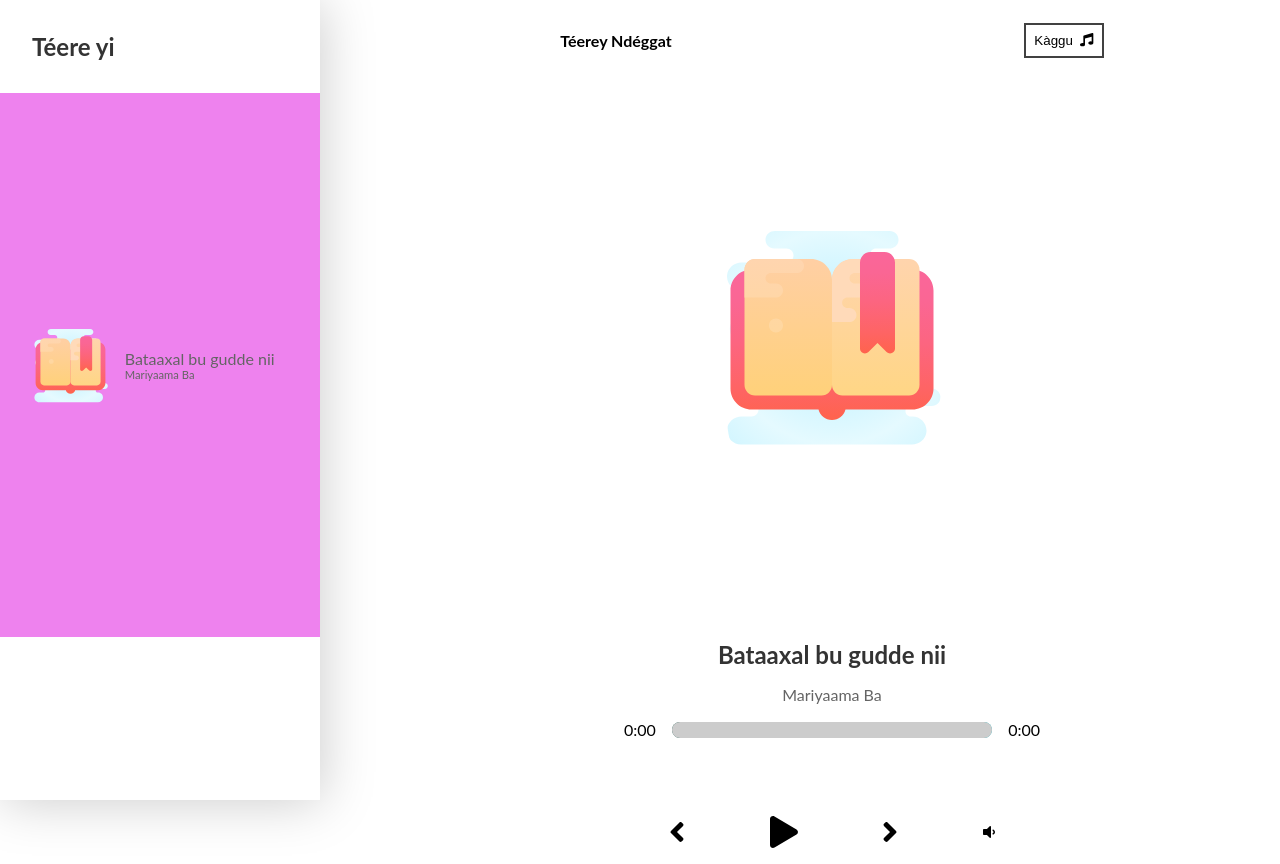
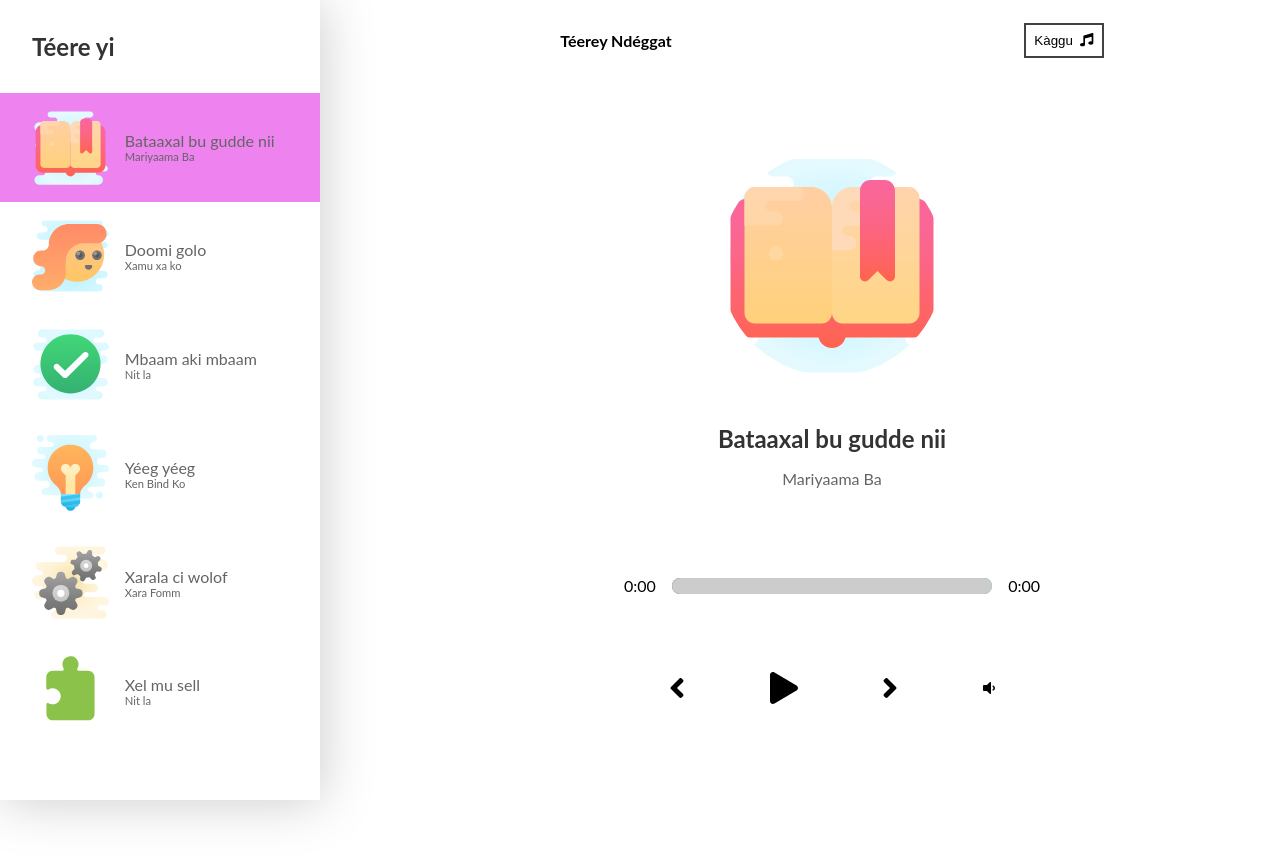
Before and after one commit to 0SansNom/teere, a React (Create React App) app: page / in a window 1280 px wide. Both pictures are taken after a click on the button "Kàggu". After the commit the page ends 800 px from the top, so only its background shows below. Built offline with nearby package versions, Linux system fonts and the light colour scheme.

Commit message:
delete images witdth and height

```diff
--- a/src/components/LibrarySong.jsx
+++ b/src/components/LibrarySong.jsx
@@ -32,7 +32,7 @@ const LibrarySong = ({
       onClick={songSelectHandler}
       className={`library-song ${song.active ? "selected" : ""}`}
     >
-      <img alt={song.name} src={song.cover} width="512" height="512" />
+      <img alt={song.name} src={song.cover} />
       <div className="song-description">
         <h3>{song.name}</h3>
         <h4>{song.artist}</h4>
--- a/src/components/Song.jsx
+++ b/src/components/Song.jsx
@@ -3,7 +3,7 @@ import React from "react";
 const Song = ({ currentSong }) => {
   return (
     <div className="song-container">
-      <img alt={currentSong.name} src={currentSong.cover} width="512" height="512" />
+      <img alt={currentSong.name} src={currentSong.cover}  />
       <h2>{currentSong.name}</h2>
       <h3>{currentSong.artist}</h3>
     </div>
```
Also changed, not shown: public/images/bataaxal.svg.
